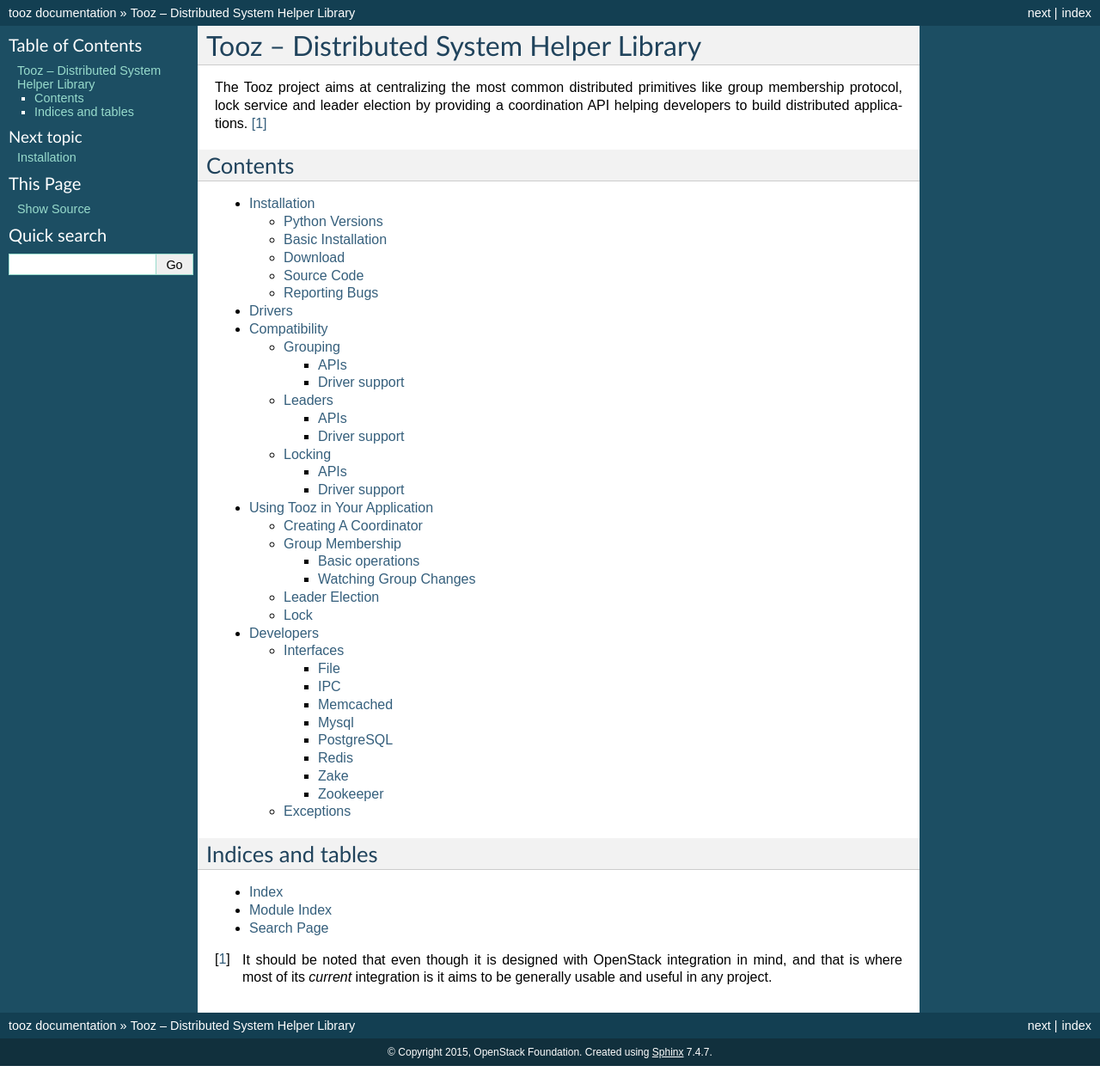
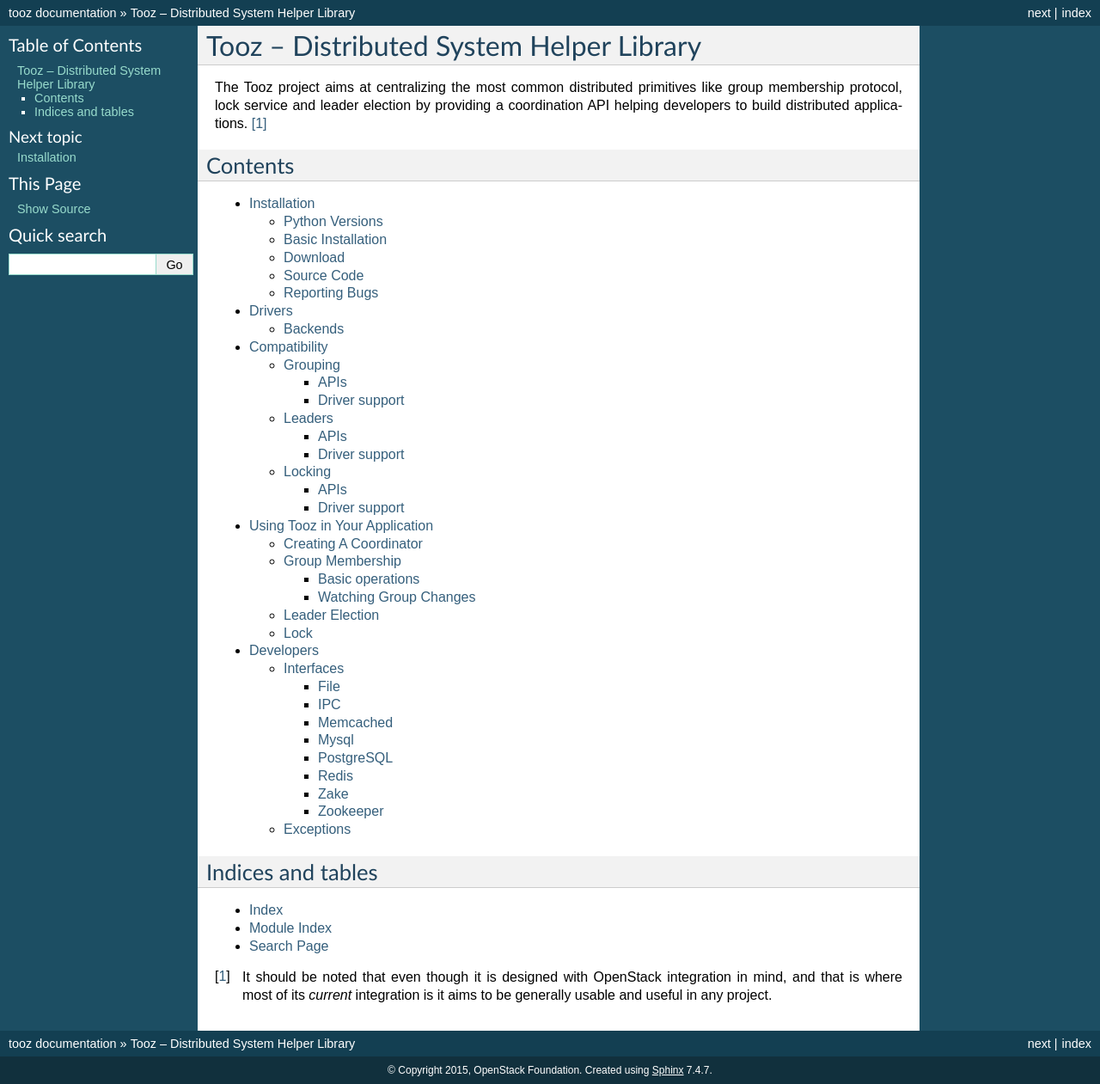
Before and after one commit to openstack/tooz, a Sphinx documentation site: the page built from doc/source/index.rst, in a window 1280 px wide. Shown: the whole page at 86% size. Built offline with Sphinx 7.4.7, drawn with Linux system fonts in a browser that asks for light colours; the version number could not be read and is left out; before the commit the page ends 1240 px from its top, so only the background shows below that.

Commit message:
Changes to add driver list to the documentation.
Change-Id: Ic3c8273813c5147ca9203e761d4ade43d3c2ad31

```diff
--- a/doc/source/conf.py
+++ b/doc/source/conf.py
@@ -33,6 +33,7 @@ extensions = [
     'oslosphinx',
     'sphinx.ext.inheritance_diagram',
     'sphinx.ext.viewcode',
+    'stevedore.sphinxext',
 ]
 
 # Add any paths that contain templates here, relative to this directory.
--- a/doc/source/drivers.rst
+++ b/doc/source/drivers.rst
@@ -43,3 +43,8 @@ API, some of them have different properties:
 .. _redis: http://redis.io
 .. _postgresql: http://postgresql.org
 .. _mysql: http://mysql.org
+
+Backends
+========
+.. list-plugins:: tooz.backends
+   :detailed:
```
